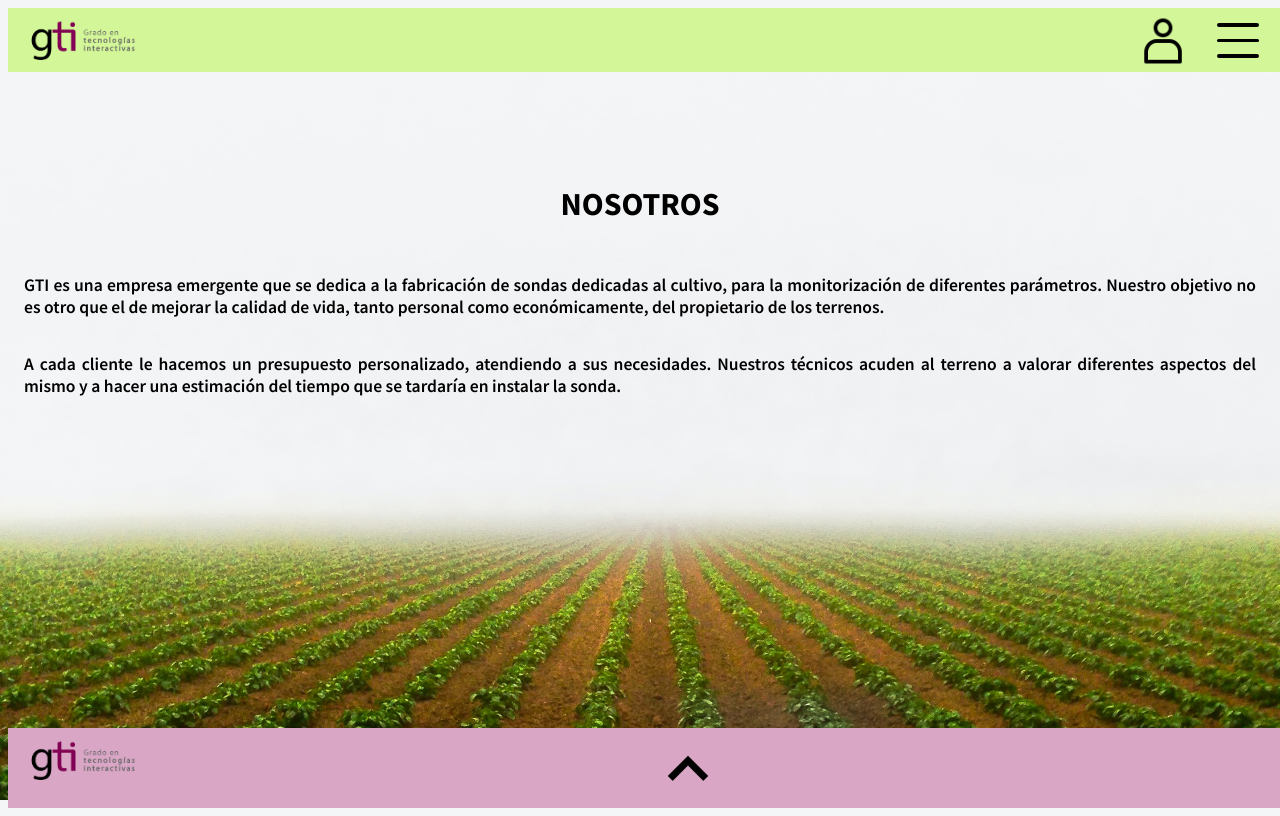
After one commit to begimode/proyect-first-course, a PHP site: page /html/productos.html in a window 1280 px wide. The commit adds this page. Run offline with PHP 8.4, Linux system fonts and the light colour scheme.

Commit message:
menu + producto menu

```diff
--- /dev/null
+++ b/src/css/productos.css
@@ -0,0 +1,30 @@
+@import url('https://fonts.googleapis.com/css2?family=Source+Sans+Pro:ital,wght@0,200;0,300;0,400;0,600;0,700;0,900;1,200;1,300;1,400;1,600;1,700;1,900&display=swap');
+
+body{
+    height: 100vh;
+    background: url(../images/clay-leconey-D6gB8bVu4PE-unsplash.jpg) no-repeat;
+    font-family: 'Source Sans Pro', sans-serif;
+    background-size: cover;
+    background-attachment: fixed;
+    justify-content: space-between;
+    display: flex;
+    flex-direction: column;
+}
+
+.section_productos{
+    display: flex;
+    flex-direction: column;
+    height: 80vh;
+    padding: 5rem 1rem;
+}
+
+.nosotros_text{
+    align-self: center;
+    font-size: 2rem;
+}
+
+p{
+    font-weight: 600;
+    font-size: 1.1rem;
+    text-align: justify;
+}
--- a/src/html/contacto.html
+++ b/src/html/contacto.html
@@ -30,9 +30,9 @@
 
       <div class="menuDesplegable" id="menuDesplegable">
           <a href="../html/indice.html">Inicio</a>
-          <a href="../html/indice.html">Productos</a>
-          <a href="../html/indice.html">Consultas</a>
-          <a href="../html/indice.html">Nosotros</a>
+          <a href="../html/productos.html">Productos</a>
+          <a href="../html/contacto.html">Consultas</a>
+          <a href="../html/nosotros.html">Nosotros</a>
       </div>
   </section>
 
--- a/src/html/login.html
+++ b/src/html/login.html
@@ -38,9 +38,9 @@ if(getParameterByName("datos") == "falsos"){
 
         <div class="menuDesplegable" id="menuDesplegable">
             <a href="../html/indice.html">Inicio</a>
-            <a href="../html/indice.html">Productos</a>
-            <a href="../html/indice.html">Consultas</a>
-            <a href="../html/indice.html">Nosotros</a>
+            <a href="../html/productos.html">Productos</a>
+            <a href="../html/contacto.html">Consultas</a>
+            <a href="../html/nosotros.html">Nosotros</a>
         </div>
     </section>
 
--- /dev/null
+++ b/src/html/productos.html
@@ -0,0 +1,56 @@
+<!DOCTYPE html>
+<html lang="en">
+<head>
+    <meta charset="UTF-8">
+    <meta http-equiv="X-UA-Compatible" content="IE=edge">
+    <meta name="viewport" content="width=device-width, initial-scale=1.0">
+    <link rel="stylesheet" href="../css/header_footer.css">
+    <link rel="stylesheet" href="../css/productos.css">
+    <title>Productos</title>
+</head>
+<body>
+
+    <!-- HEADER -->
+        <section class="cabecera">
+            <header class="encabezado" role="banner">
+                <a class="logo" href="../index.html">
+                    <img src="../images/logo.png" alt="logo de la empresa" >
+                </a>
+                <div class="menuHeader">
+                    <a class="login" href="../html/login.html" >
+                        <img src="../images/icono_login.png" alt="logo registrarse" href="../html/login.html">
+                    </a>
+                    <button class="menu" id="menuHamburger" type="button" onclick="menuAbrirCerrar()">
+                        <span class="line"></span>
+                        <span class="line"></span>
+                        <span class="line"></span>
+                    </button>
+                </div>
+            </header>
+
+            <div class="menuDesplegable" id="menuDesplegable">
+                <a href="../html/indice.html">Inicio</a>
+                <a href="../html/productos.html">Productos</a>
+                <a href="../html/contacto.html">Consultas</a>
+                <a href="../html/nosotros.html">Nosotros</a>
+            </div>
+        </section>
+    <div class="section_productos">
+        <h3 class="nosotros_text">NOSOTROS</h3>
+        <p class="text1">GTI es una empresa emergente que se dedica a la fabricación de sondas dedicadas al cultivo, para la monitorización de diferentes parámetros. Nuestro objetivo no es otro que el de mejorar la calidad de vida, tanto personal como económicamente, del propietario de los terrenos.</p>
+        <p class="text2">A cada cliente le hacemos un presupuesto personalizado, atendiendo a sus necesidades. Nuestros técnicos acuden al terreno a valorar diferentes aspectos del mismo y a hacer una estimación del tiempo que se tardaría en instalar la sonda.</p>
+    </div>
+
+
+    <!-- FOOTER -->
+    <footer class="footer">
+        <a class="flecha_arriba" href="../html/indice.html">
+            <img id="flecha_arriba" src="../images/flecha_arriba.png" alt="flecha">
+        </a>
+        <a class="gti" href="../html/indice.html">
+            <img id="logo" src="../images/logo.png" alt="GTI" style="float: left">
+        </a>
+    </footer>
+
+</body>
+</html>
--- a/src/index.html
+++ b/src/index.html
@@ -32,7 +32,7 @@
         <div class="menuDesplegable" id="menuDesplegable">
             <a href="./src//html/indice.html">Inicio</a>
             <a href="./src/html/indice.html">Productos</a>
-            <a href="./src/html/indice.html">Consultas</a>
+            <a href="./src/html/contacto.html">Consultas</a>
             <a href="./src/html/indice.html">Nosotros</a>
         </div>
     </section>
--- a/src/php/nuevo_usu.php
+++ b/src/php/nuevo_usu.php
@@ -1,7 +1,6 @@
 <?php
 
 require './conexion.php';
-require './tamanyo.php';
 
             //   if($_SERVER["REQUEST_METHOD"]=="POST")
             //   {
--- a/src/php/salir.php
+++ /dev/null
@@ -1,4 +0,0 @@
-<?php
-session_unset();
-header("location: ../index.html");
-?>
--- a/src/php/usuario.php
+++ b/src/php/usuario.php
@@ -49,9 +49,9 @@ if (isset($_GET['salir'])) {
 
         <div class="menuDesplegable" id="menuDesplegable">
             <a href="../php/usuario.php">Inicio</a>
-            <a href="../html/indice.html">Productos</a>
-            <a href="../html/indice.html">Consultas</a>
-            <a href="../html/indice.html">Nosotros</a>
+            <a href="../html/productos.html">Productos</a>
+            <a href="../html/contacto.html">Consultas</a>
+            <a href="../html/nosotros.html">Nosotros</a>
         </div>
     </section>
 
```
Also changed, not shown: src/html/nosotros.html (added, +12 -0 lines), src/js/atras.js (added, +8 -0 lines), src/php/admin.php (+5 -3 lines).
